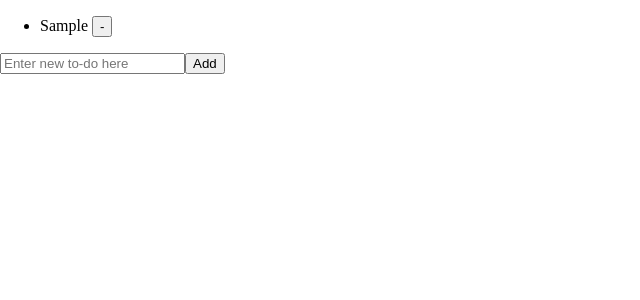
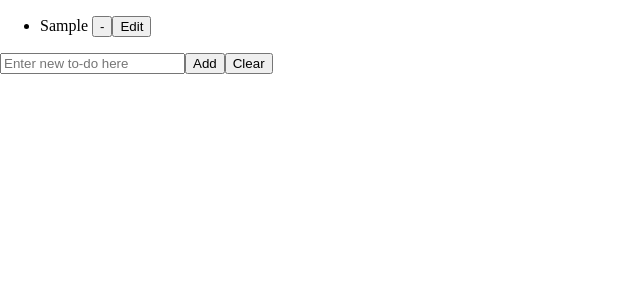
Before and after one commit to nsh-axelor/frontend-training, a React (Create React App) app in the folder react.js/: page / in a window 1280 px wide. Both pictures are taken after typing "Sample" into the empty fields and a click on the button "Add". Shown: the top 300 px of the page, without its empty margins (0-640 px from the left). Built offline with nearby package versions, Linux system fonts and the light colour scheme.

Commit message:
Implemented edit and clear feature in todoList

```diff
--- a/react.js/src/ReduxPractice/ReduxPractice.js
+++ b/react.js/src/ReduxPractice/ReduxPractice.js
@@ -1,21 +1,28 @@
-import React, { useState } from "react";
+import React, { useRef, useState } from "react";
 import { useDispatch, useSelector } from "react-redux";
-import { addTodoTest, removeTodoTest } from "./actions/TodoActions";
+import { addTodo, clearList, editTodo, removeTodo } from "./actions/TodoActions";
 
 const ReduxPractice = () => {
   const todoList = useSelector((state) => state.todoReducer);
   const dispatch = useDispatch();
-  const [todo, setTodo] = useState("");
+  const [selectedId, setSelectedId] = useState(-1);
+  const refTodo = useRef("");
 
+  // const editTodo = (title, id) => {};
   return (
     <div>
       <ul>
         {todoList.map((todo) => (
           <li key={todo.id}>
             {todo.title}{" "}
-            <button onClick={() => dispatch(removeTodoTest(todo.id))}>
-              {" "}
-              -{" "}
+            <button onClick={() => dispatch(removeTodo(todo.id))}> - </button>
+            <button
+              onClick={() => {
+                setSelectedId(todo.id);
+                refTodo.current.value = todo.title;
+              }}
+            >
+              Edit
             </button>
           </li>
         ))}
@@ -23,17 +30,23 @@ const ReduxPractice = () => {
       <input
         type="text"
         placeholder="Enter new to-do here"
-        onChange={(e) => setTodo(e.target.value)}
-        value={todo}
+        ref={(e) => (refTodo.current = e)}
       />
       <button
         onClick={() => {
-          setTodo("");
-          dispatch(addTodoTest(todo));
+          dispatch(selectedId === -1
+            ? (addTodo(refTodo.current.value))
+            : (editTodo(refTodo.current.value, selectedId)));
+          setSelectedId(-1);
+          refTodo.current.value = "";
         }}
       >
         Add
       </button>
+      <button onClick={() => {
+        refTodo.current.value=""
+        dispatch(clearList())
+        }} disabled={todoList.length === 0} >Clear</button>
     </div>
   );
 };
--- a/react.js/src/ReduxPractice/actions/TodoActions.js
+++ b/react.js/src/ReduxPractice/actions/TodoActions.js
@@ -1,17 +1,17 @@
-import { add, remove } from "./actionType"
+import { add, clear, edit, remove } from "./actionType"
 
-const addTodoTest = (title) => {
+const addTodo = (title) => {
     return(
         {
             type:add,
             payload:{
-                title
+                title,
             }
         }
     )
 }
 
-const removeTodoTest = (id) => {
+const removeTodo = (id) => {
     return({
         type:remove,
         payload:{
@@ -20,5 +20,21 @@ const removeTodoTest = (id) => {
     })
 }
 
+const editTodo = (title,id) => {
+    return({
+        type:edit,
+        payload:{
+            title,
+            id
+        }
 
-export {addTodoTest,removeTodoTest}
+    })
+}
+
+const clearList = () => {
+    return({
+        type:clear
+    })
+}
+
+export {addTodo,removeTodo,editTodo,clearList }
--- a/react.js/src/ReduxPractice/actions/actionType.js
+++ b/react.js/src/ReduxPractice/actions/actionType.js
@@ -1,3 +1,7 @@
 export const add = "ADD_TODO"
 
 export const remove = "REMOVE_TODO"
+
+export const edit = "EDIT_TODO"
+
+export const clear = "CLEAR_LIST"
--- a/react.js/src/ReduxPractice/reducers/TodoReducer.js
+++ b/react.js/src/ReduxPractice/reducers/TodoReducer.js
@@ -1,16 +1,31 @@
-import { add, remove } from "../actions/actionType"
+import { add, clear, edit, remove } from "../actions/actionType";
 
-let currentId = 0
-export const todoReducer = (state=[],action) => {
-    switch(action.type){
-        case add:
-            let newState = [...state,{title:action.payload.title,id:currentId++}]
-            return newState
-        case remove:
-            let newTodoState = [...state]
-            newTodoState = newTodoState.filter((todo) => todo.id !== action.payload.id)
-            return newTodoState
-        default:
-            return state
-    }
-}
+let newTodoId = 0
+export const todoReducer = (state = [], action) => {
+  switch (action.type) {
+    case add:
+      let newState = [
+        ...state,
+        { title: action.payload.title, id: newTodoId++ },
+      ];
+      return newState;
+    case remove:
+      let newTodoState = [...state];
+      newTodoState = newTodoState.filter(
+        (todo) => todo.id !== action.payload.id
+      );
+      return newTodoState;
+    case edit:
+      let editState = [];
+      let exsistedTodoIndex = state.findIndex(
+        (todo) => todo.id === action.payload.id
+      );
+      editState = [...state];
+      editState[exsistedTodoIndex].title = action.payload.title;
+      return editState;
+    case clear:
+        return []
+    default:
+      return state;
+  }
+};
```
